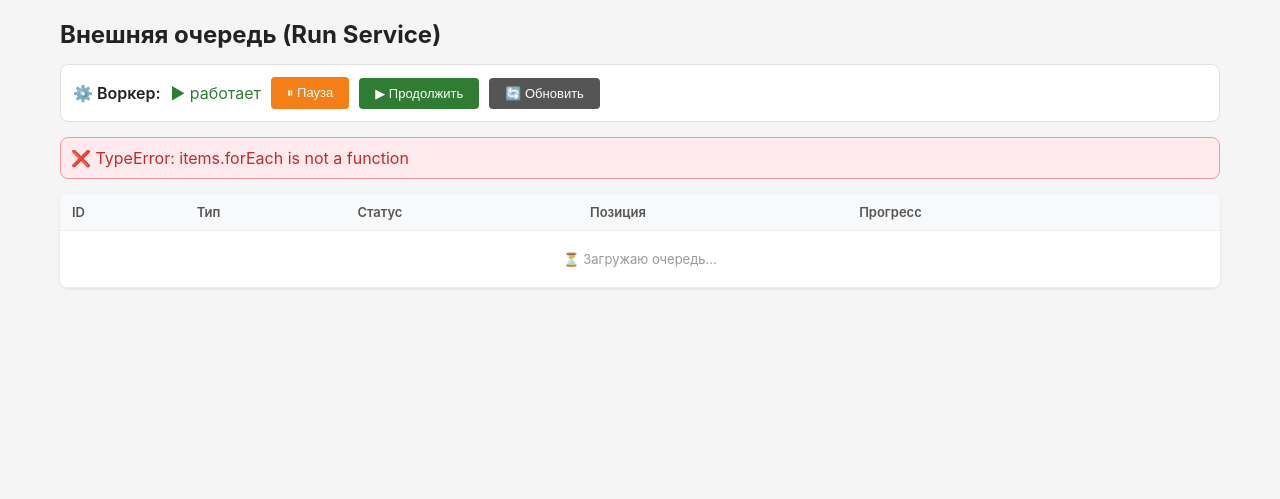
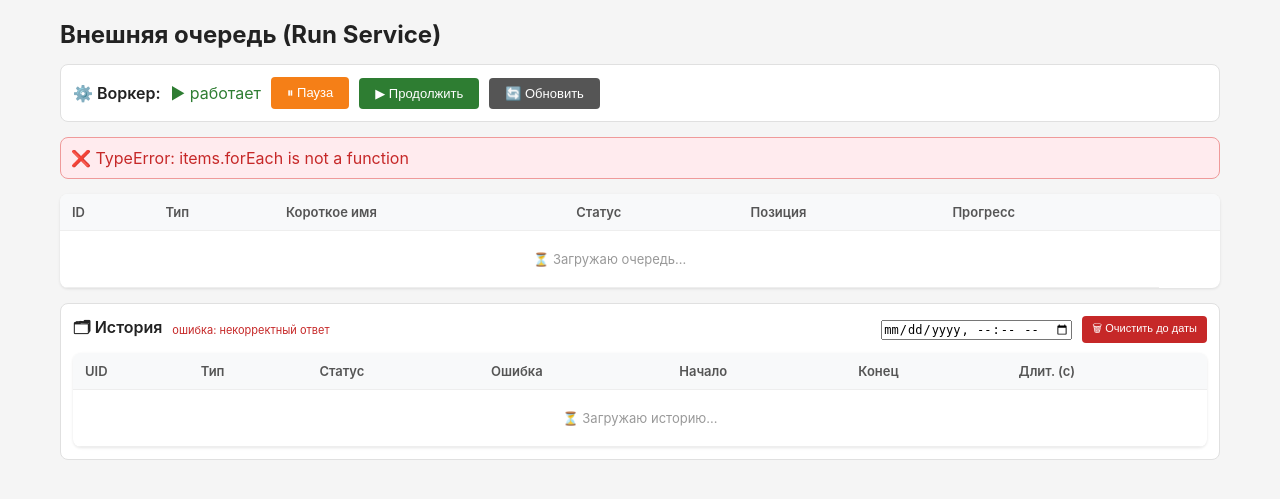
Before and after one commit to chadoneba/orchestrator_, a Flask app: page /run/ in a window 1280 px wide. Shown: the part 50-549 px from the top of the page. Run offline with Flask 3, Linux system fonts and the light colour scheme; data that the repository does not hold is empty; parts of the project's set-up code (start-up, migrations or seed data) failed here and were passed over.

Commit message:
Add history

```diff
--- a/orchestrator/templates/edit_session.html
+++ b/orchestrator/templates/edit_session.html
@@ -827,11 +827,12 @@ if (btnSendRun) {
         fetch("/run/api/send/" + sessionId, { method: "POST" })
             .then(function(r) { return r.json(); })
             .then(function(data) {
-                this && (btnSendRun.disabled = false, btnSendRun.textContent = orig);
+                btnSendRun.disabled = false;
+                btnSendRun.textContent = orig;
                 if (data.error) {
                     alert("❌ " + data.error);
                 } else {
-                    alert("✅ Отправлено в очередь: ID=" + data.id + ", статус=" + data.status);
+                    alert("✅ Отправлено в очередь: uid=" + data.task_uid + ", статус=" + data.status);
                     window.open("/run/", "_blank");
                 }
             })
--- a/orchestrator/templates/runservice_queue.html
+++ b/orchestrator/templates/runservice_queue.html
@@ -25,6 +25,7 @@
         <tr>
             <th>ID</th>
             <th>Тип</th>
+            <th>Короткое имя</th>
             <th>Статус</th>
             <th>Позиция</th>
             <th>Прогресс</th>
@@ -35,6 +36,36 @@
         <tr><td colspan="6" style="text-align:center;color:#999;padding:20px;">⏳ Загружаю очередь…</td></tr>
     </tbody>
 </table>
+
+<!-- ИСТОРИЯ -->
+<div style="background:#fff;border:1px solid #e0e0e0;border-radius:8px;padding:12px;margin-top:15px;">
+    <div style="display:flex;gap:10px;align-items:center;flex-wrap:wrap;margin-bottom:10px;">
+        <span style="font-weight:600;">🗂 История</span>
+        <span id="history-msg" style="font-size:11px;color:#888;"></span>
+        <span style="flex:1;"></span>
+        <input type="datetime-local" id="history-before" style="font-size:12px;">
+        <button type="button" id="btn-history-clear"
+                style="background:#c62828;font-size:11px;padding:4px 10px;">
+            🗑 Очистить до даты
+        </button>
+    </div>
+    <table>
+        <thead>
+            <tr>
+                <th>UID</th>
+                <th>Тип</th>
+                <th>Статус</th>
+                <th>Ошибка</th>
+                <th>Начало</th>
+                <th>Конец</th>
+                <th>Длит. (с)</th>
+            </tr>
+        </thead>
+        <tbody id="history-body">
+            <tr><td colspan="7" style="text-align:center;color:#999;padding:20px;">⏳ Загружаю историю…</td></tr>
+        </tbody>
+    </table>
+</div>
 
 <script>
 var QUEUE_URL = "/run/api/queue";
@@ -67,7 +98,7 @@ function renderWorker(data) {
         return;
     }
     var state = data.paused ? "⏸ приостановлен" : "▶ работает";
-    var cur = data.current_task_id != null ? ", задача #" + data.current_task_id : "";
+    var cur = data.current_task_uid != null ? ", задача #" + data.current_task_uid : "";
     el.textContent = state + cur;
     el.style.color = data.paused ? "#f57f17" : "#2e7d32";
 }
@@ -87,9 +118,12 @@ function renderQueue(items) {
 
     var html = "";
     items.forEach(function(item) {
-        var prog = progressCache[item.id];
+        var uid = item.task_uid != null ? item.task_uid : "—";
+        var prog = progressCache[uid];
         var progText = "";
-        if (prog && prog.percent != null) {
+        if (prog && prog.error) {
+            progText = "⚠ " + prog.error;
+        } else if (prog && prog.percent != null) {
             progText = Math.round(prog.percent) + "%";
         } else if (prog && prog.status) {
             progText = prog.status;
@@ -98,13 +132,13 @@ function renderQueue(items) {
         }
 
         var color = statusColor[item.status] || "#888";
-        html += '<tr id="task-row-' + item.id + '">' +
-            '<td>' + item.id + '</td>' +
+        html += '<tr id="task-row-' + uid + '">' +
+            '<td>' + uid + '</td>' +
             '<td>' + item.task_type + '</td>' +
             '<td style="color:' + color + ';">' + item.status + '</td>' +
             '<td>' + item.position + '</td>' +
-            '<td id="task-prog-' + item.id + '">' + progText + '</td>' +
-            '<td><button type="button" class="cancel-btn" data-id="' + item.id + '" ' +
+            '<td id="task-prog-' + uid + '" style="max-width:220px;overflow:hidden;text-overflow:ellipsis;white-space:nowrap;" title="' + progText + '">' + progText + '</td>' +
+            '<td><button type="button" class="cancel-btn" data-uid="' + uid + '" ' +
                 'style="font-size:11px;padding:4px 8px;background:#c62828;color:#fff;' +
                 'border:none;border-radius:3px;cursor:pointer;">✕ Отменить</button></td>' +
             '</tr>';
@@ -114,11 +148,11 @@ function renderQueue(items) {
     // Привязка кнопок отмены
     document.querySelectorAll(".cancel-btn").forEach(function(btn) {
         btn.addEventListener("click", function() {
-            var id = btn.getAttribute("data-id");
-            if (!confirm("Отменить задачу #" + id + "?")) return;
+            var uid = btn.getAttribute("data-uid");
+            if (!confirm("Отменить задачу #" + uid + "?")) return;
             btn.disabled = true;
             btn.textContent = "⏳";
-            fetch("/run/api/task/" + id + "/cancel", { method: "POST" })
+            fetch("/run/api/task/" + encodeURIComponent(uid) + "/cancel", { method: "POST" })
                 .then(function(r) { return r.json(); })
                 .then(function() { poll(); })
                 .catch(function(err) { alert("❌ " + err); poll(); });
@@ -128,12 +162,14 @@ function renderQueue(items) {
 
 function loadProgress(items) {
     items.forEach(function(item) {
-        fetch("/run/api/task/" + item.id + "/progress")
+        var uid = item.task_uid;
+        if (uid == null) return;
+        fetch("/run/api/task/" + encodeURIComponent(uid) + "/progress")
             .then(function(r) { return r.json(); })
             .then(function(data) {
                 if (!data.error) {
-                    progressCache[item.id] = data;
-                    var cell = document.getElementById("task-prog-" + item.id);
+                    progressCache[uid] = data;
+                    var cell = document.querySelector('[id="task-prog-' + uid + '"]');
                     if (cell && data.percent != null) {
                         cell.textContent = Math.round(data.percent) + "%";
                     } else if (cell && data.status) {
@@ -159,6 +195,8 @@ function poll() {
             loadProgress(data);
         })
         .catch(function(err) { showError(err); });
+
+    loadHistory();   // ← добавить
 }
 
 // Кнопки воркера
@@ -176,6 +214,91 @@ document.getElementById("btn-resume").addEventListener("click", function() {
 });
 document.getElementById("btn-refresh").addEventListener("click", poll);
 
+// --- История ---
+function fmtTs(iso) {
+    if (!iso) return "—";
+    var d = new Date(iso);
+    if (isNaN(d.getTime())) return iso;
+    var hh = String(d.getHours()).padStart(2, "0");
+    var mm = String(d.getMinutes()).padStart(2, "0");
+    var ss = String(d.getSeconds()).padStart(2, "0");
+    return d.toLocaleDateString("ru-RU") + " " + hh + ":" + mm + ":" + ss;
+}
+
+function renderHistory(items) {
+    var body = document.getElementById("history-body");
+    var msgEl = document.getElementById("history-msg");
+
+    if (!Array.isArray(items)) {
+        msgEl.textContent = "ошибка: " + (items && items.error ? items.error : "некорректный ответ");
+        msgEl.style.color = "#c62828";
+        return;
+    }
+    msgEl.textContent = "Всего: " + items.length;
+    msgEl.style.color = "#888";
+
+    if (items.length === 0) {
+        body.innerHTML = '<tr><td colspan="7" style="text-align:center;color:#999;padding:20px;">История пуста</td></tr>';
+        return;
+    }
+
+    // Новые сверху
+    var sorted = items.slice().sort(function(a, b) {
+        return (b.finished_at || b.started_at || "") > (a.finished_at || a.started_at || "") ? 1 : -1;
+    });
+
+    var color = statusColor;
+    var html = "";
+    sorted.forEach(function(item) {
+        var dur = item.duration_seconds != null ? Math.round(item.duration_seconds) : "—";
+        html += '<tr>' +
+            '<td>' + (item.task_uid != null ? item.task_uid : "—") + '</td>' +
+            '<td>' + item.task_type + '</td>' +
+            '<td style="color:' + (color[item.status] || "#888") + ';">' + item.status + '</td>' +
+            '<td style="max-width:220px;overflow:hidden;text-overflow:ellipsis;white-space:nowrap;color:#c62828;" title="' + (item.error || "") + '">' + (item.error || "—") + '</td>' +
+            '<td>' + fmtTs(item.started_at) + '</td>' +
+            '<td>' + fmtTs(item.finished_at) + '</td>' +
+            '<td>' + dur + '</td>' +
+            '</tr>';
+    });
+    body.innerHTML = html;
+}
+
+function loadHistory() {
+    fetch("/run/api/history")
+        .then(function(r) { return r.json(); })
+        .then(renderHistory)
+        .catch(function(err) {
+            var msgEl = document.getElementById("history-msg");
+            msgEl.textContent = err;
+            msgEl.style.color = "#c62828";
+        });
+}
+
+// Очистка истории
+document.getElementById("btn-history-clear").addEventListener("click", function() {
+    var isoLocal = document.getElementById("history-before").value;
+    if (!isoLocal) {
+        alert("Укажи дату (datetime-local)");
+        return;
+    }
+    // datetime-local даёт "2026-10-01T00:00", добавляем секунды для ISO
+    var iso = isoLocal + ":00";
+    if (!confirm("Очистить историю до " + iso + "?")) return;
+
+    fetch("/run/api/history/clear", {
+        method: "POST",
+        headers: { "Content-Type": "application/json" },
+        body: JSON.stringify({ before: iso })
+    })
+    .then(function(r) { return r.json(); })
+    .then(function(data) {
+        if (data.error) { alert("❌ " + data.error); }
+        loadHistory();
+    })
+    .catch(function(err) { alert("❌ " + err); });
+});
+
 // Первый запуск + опрос каждые 2 секунды
 poll();
 setInterval(poll, 2000);
```
Also changed, not shown: orchestrator/runservice.py (+41 -13 lines).
